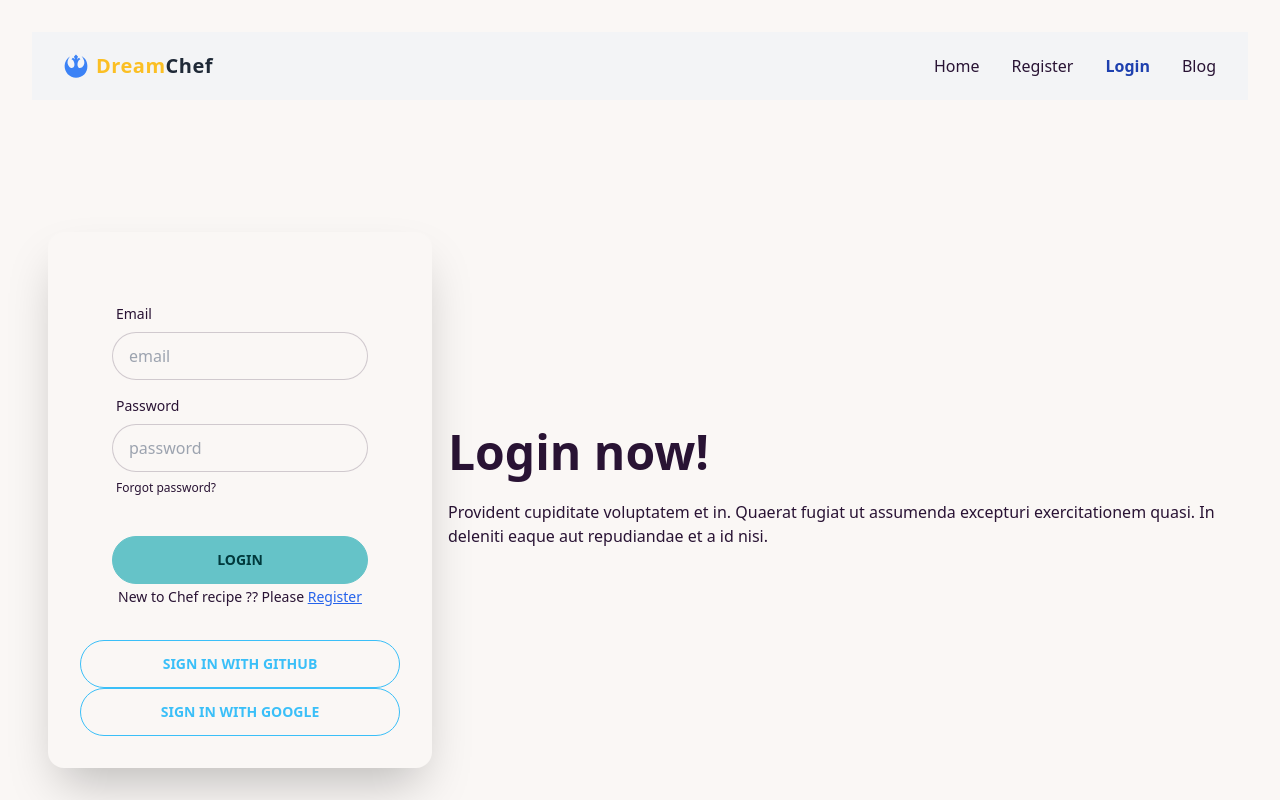
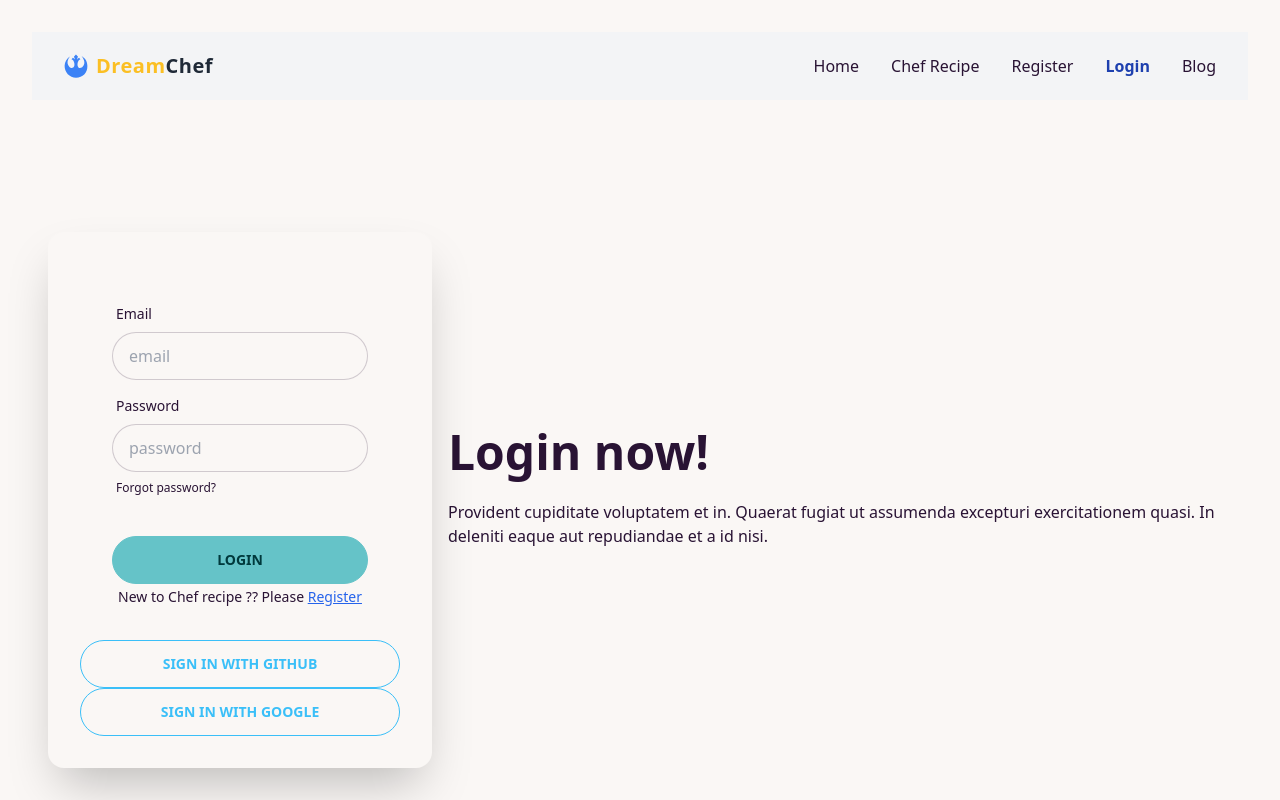
Before and after one commit to mdali017/dreamChef-client, a React (Vite) app: page /login in a window 1280 px wide. Shown: the top 800 px of the page. Built offline with nearby package versions, Linux system fonts and the light colour scheme; no server answers.

Commit message:
Create a Private Route

```diff
--- /dev/null
+++ b/src/components/Chef Recipe page/ChefRecipepage.jsx
@@ -0,0 +1,11 @@
+import React from 'react';
+
+const ChefRecipepage = () => {
+    return (
+        <div>
+            <h1>This is Chef Recipe Page </h1>
+        </div>
+    );
+};
+
+export default ChefRecipepage;
--- a/src/components/Header/Header.jsx
+++ b/src/components/Header/Header.jsx
@@ -28,6 +28,11 @@ const Header = () => {
     <li>
       <NavLink to='/' className={({ isActive }) => (isActive ? 'text-blue-800 font-semibold' : 'default')}>
         Home
+      </NavLink>
+    </li>
+    <li>
+      <NavLink to='/allchefrecipe' className={({ isActive }) => (isActive ? 'text-blue-800 font-semibold' : 'default')}>
+        Chef Recipe
       </NavLink>
     </li>
     <li>
--- a/src/main.jsx
+++ b/src/main.jsx
@@ -15,6 +15,8 @@ import AuthProvider from './AuthProvider/AuthProvider.jsx';
 import Blog from './components/Blog/Blog.jsx';
 import ChefDetails from './components/ChefDetails/ChefDetails.jsx';
 import AllChefInfo from './components/AllChefInfo/AllChefInfo.jsx';
+import ChefRecipepage from './components/Chef Recipe page/ChefRecipepage.jsx';
+import PrivateRoute from './routes/PrivateRoute.jsx';
 
 const router = createBrowserRouter([
   {
@@ -25,6 +27,10 @@ const router = createBrowserRouter([
       {
         path: '/',
         element: <Home></Home>
+      },
+      {
+        path: 'allchefrecipe',
+        element: <PrivateRoute><ChefRecipepage></ChefRecipepage></PrivateRoute>
       },
       {
         path: '/register',
--- a/src/routes/PrivateRoute.jsx
+++ b/src/routes/PrivateRoute.jsx
@@ -1,13 +1,18 @@
 import React, { useContext } from 'react';
 import { AuthContext } from '../AuthProvider/AuthProvider';
+import { Navigate, useLocation } from 'react-router-dom';
 
 const PrivateRoute = ({children}) => {
     // const {[]} = useContext(AuthContext)
-    return (
-        <div>
-
-        </div>
-    );
+    const {user, loading} = useContext(AuthContext);
+    const location = useLocation();
+    if(loading){
+        return <progress className="progress w-56"></progress>
+    }
+    if(user){
+        return children;
+    }
+    return <Navigate to='/login' state={{from: location}} replace></Navigate>
 };
 
 export default PrivateRoute;
```
